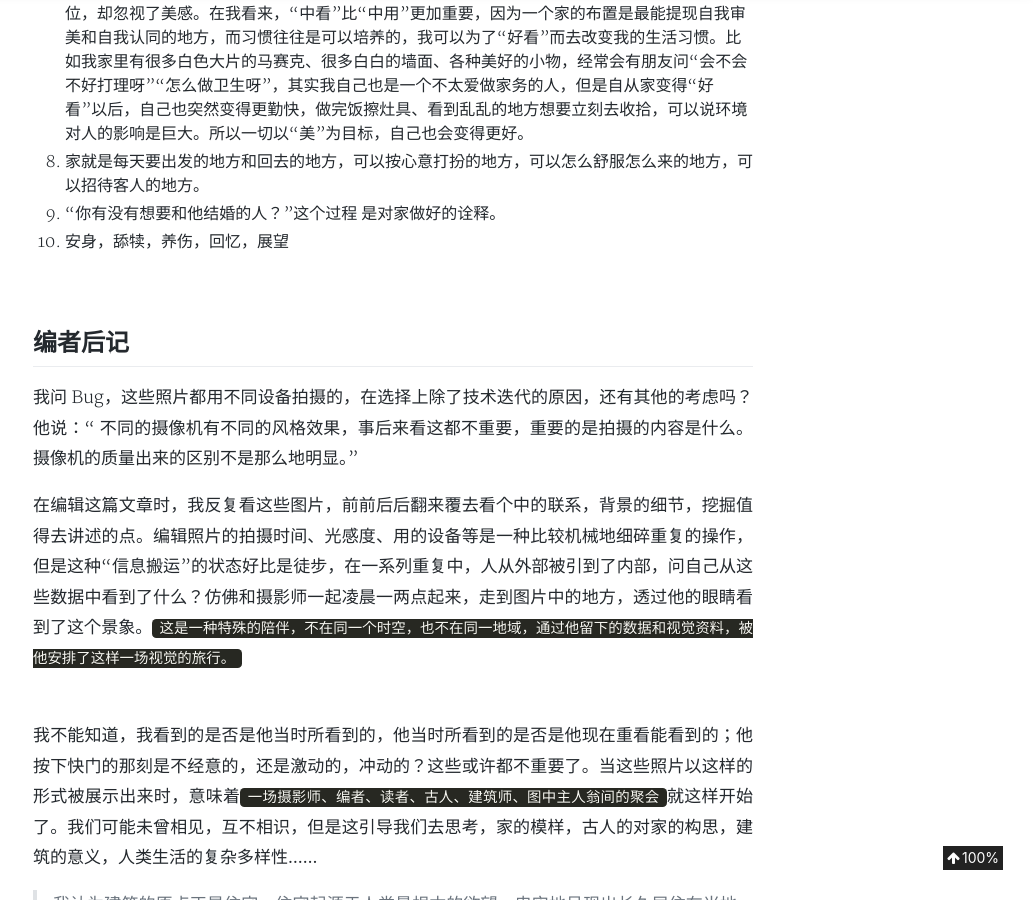
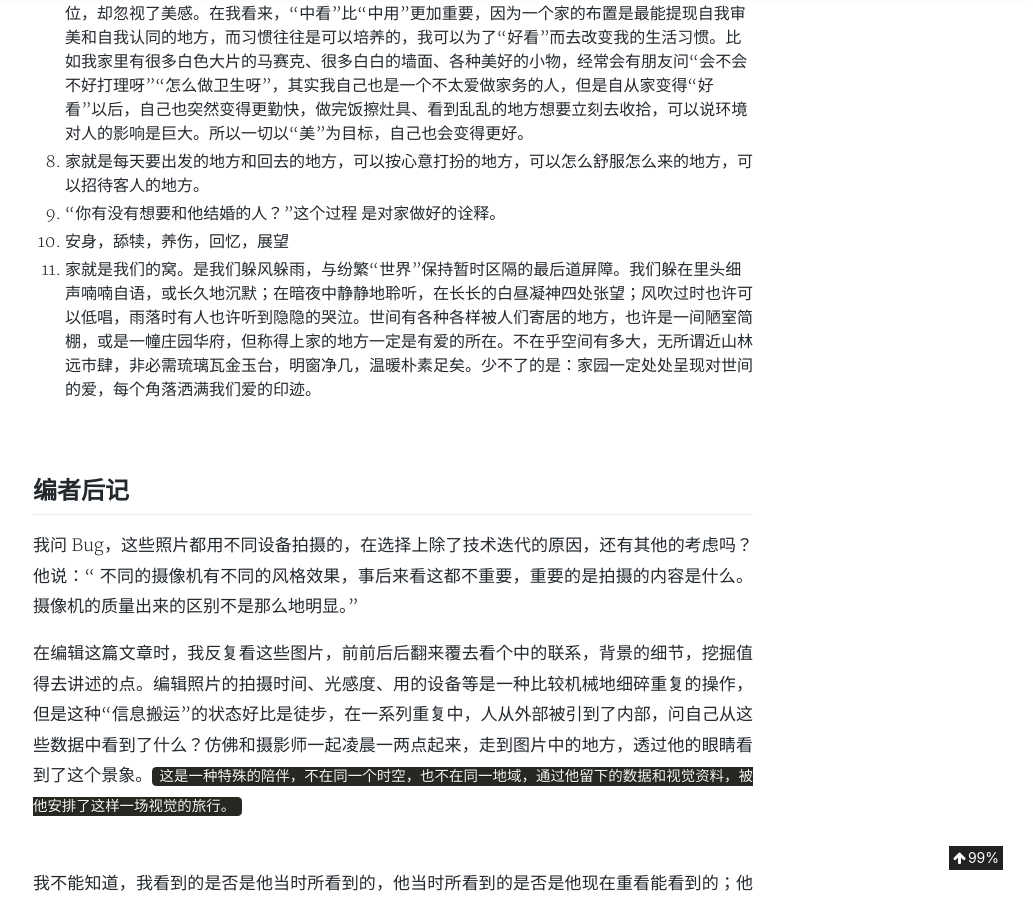
Before and after one commit to aJiea/ajiea.github.io, a Jekyll site: the page built from _posts/2020-02-17-others-home.md, in a window 1280 px wide and 900 px high, scrolled down 18613 px. Shown: the whole window, without its empty margins (247-1280 px from the left). Built offline with Jekyll 4.4.1, drawn with Linux system fonts in a browser that asks for light colours; nearby versions of some CDN libraries; comment, search, counter and statistics services are not loaded; a style sheet for code colours, icons or effects is not loaded.

Commit message:
Update 2020-02-17-others-home.md

```diff
--- a/_posts/2020-02-17-others-home.md
+++ b/_posts/2020-02-17-others-home.md
@@ -305,6 +305,7 @@ ISO | 800,500,200 |
 8. 家就是每天要出发的地方和回去的地方，可以按心意打扮的地方，可以怎么舒服怎么来的地方，可以招待客人的地方。
 9. “你有没有想要和他结婚的人？”这个过程 是对家做好的诠释。
 10. 安身，舔犊，养伤，回忆，展望
+11. 家就是我们的窝。是我们躲风躲雨，与纷繁“世界”保持暂时区隔的最后道屏障。我们躲在里头细声喃喃自语，或长久地沉默；在暗夜中静静地聆听，在长长的白昼凝神四处张望；风吹过时也许可以低唱，雨落时有人也许听到隐隐的哭泣。世间有各种各样被人们寄居的地方，也许是一间陋室简棚，或是一幢庄园华府，但称得上家的地方一定是有爱的所在。不在乎空间有多大，无所谓近山林远市肆，非必需琉璃瓦金玉台，明窗净几，温暖朴素足矣。少不了的是：家园一定处处呈现对世间的爱，每个角落洒满我们爱的印迹。
 
 <br/>
 
```
